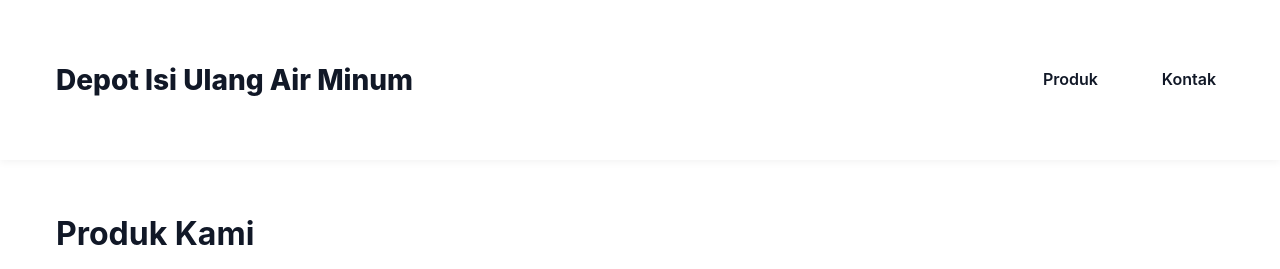
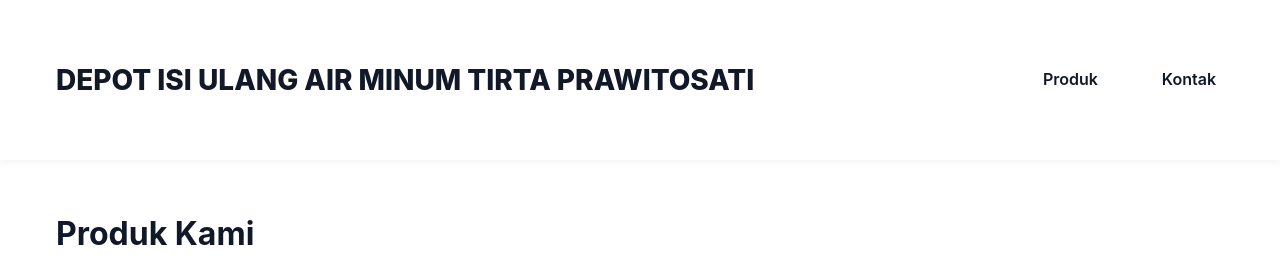
Before and after one commit to Rexzzxiterz/depottirtaprawitosari, a plain HTML site: page index.html in a window 1280 px wide. Shown: the top 269 px of the page. Drawn offline with Linux system fonts and the light colour scheme.

Commit message:
Update index.html

```diff
--- a/index.html
+++ b/index.html
@@ -417,7 +417,7 @@
   <header>
     <div class="container">
       <nav role="navigation" aria-label="Main Navigation">
-        <div class="logo" tabindex="0">Depot Isi Ulang Air Minum</div>
+        <div class="logo" tabindex="0">DEPOT ISI ULANG AIR MINUM TIRTA PRAWITOSATI</div>
         <div class="nav-links">
           <a href="#products" tabindex="0">Produk</a>
           <a href="#contact" tabindex="0">Kontak</a>
```
